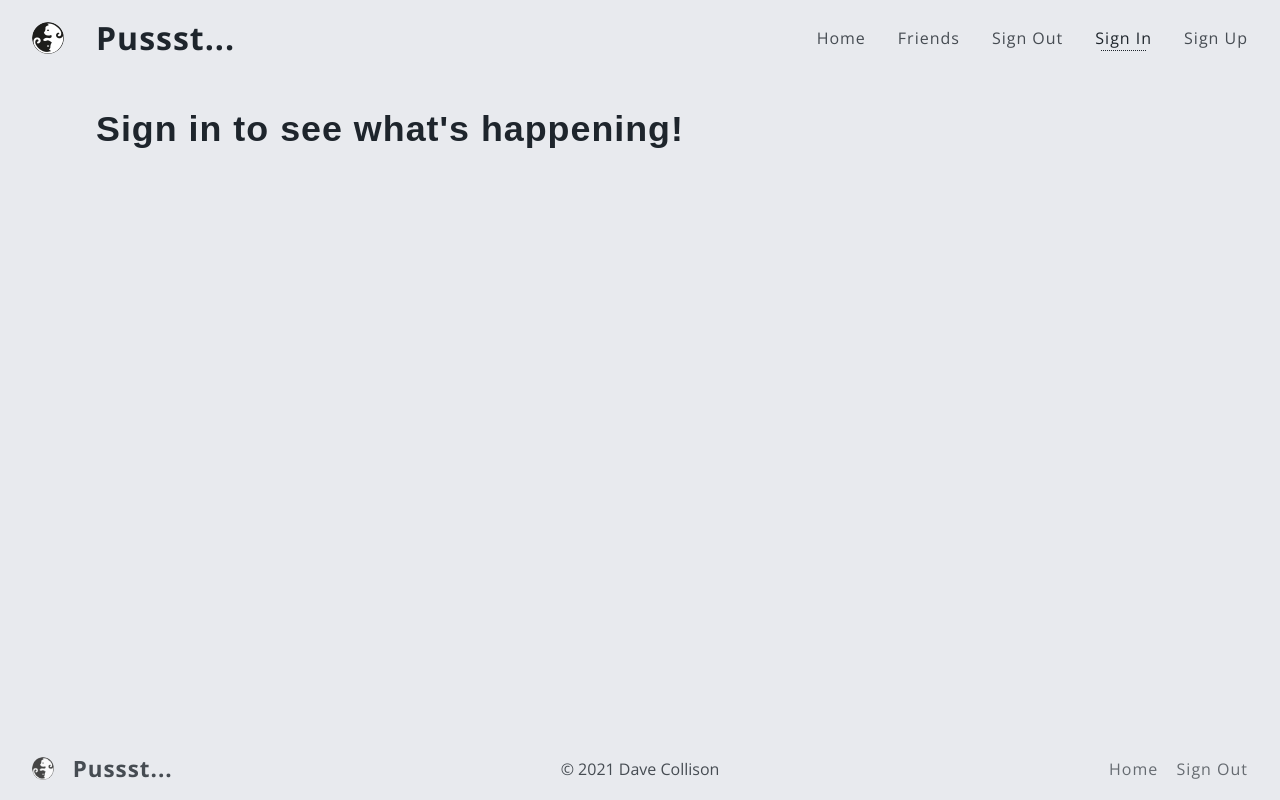
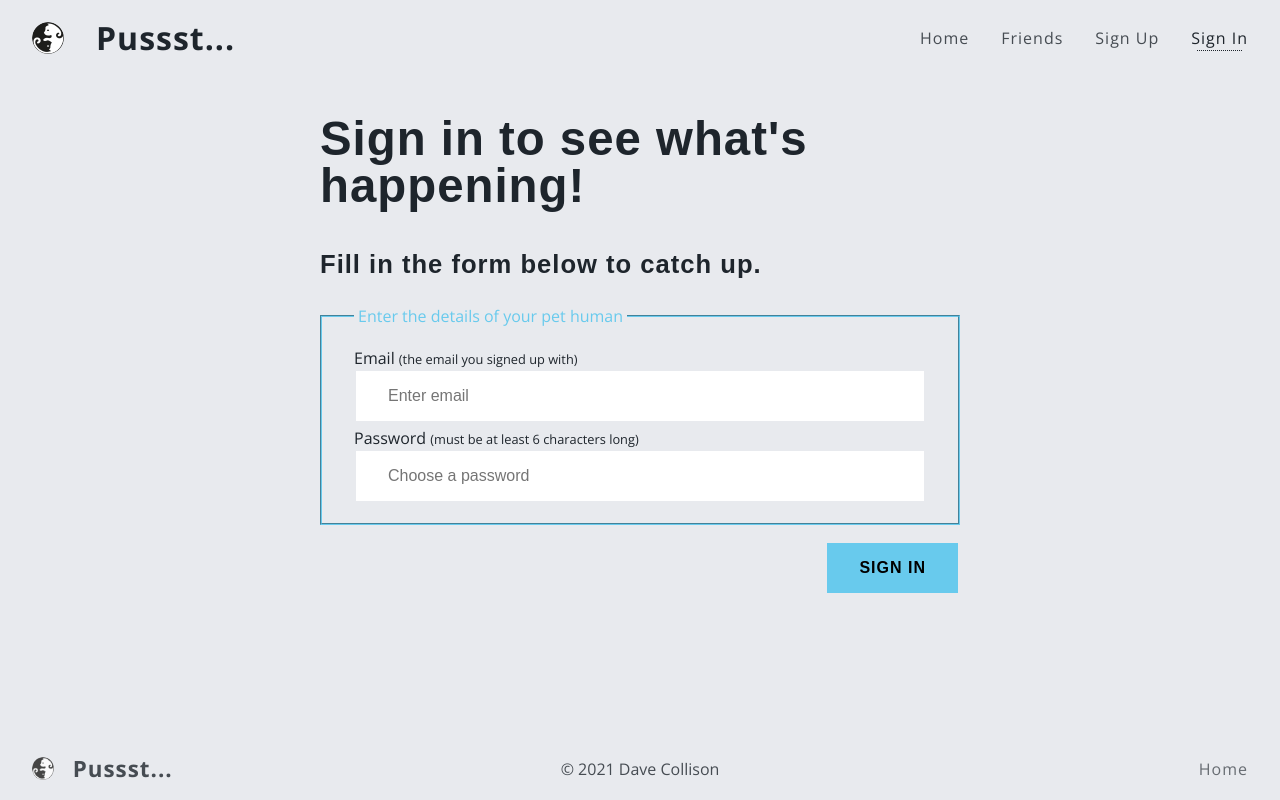
Before and after one commit to thebigdavec/pussst, a Vue app: page /signin in a window 1280 px wide. Built offline with nearby package versions, Linux system fonts and the light colour scheme; no server answers; a web font is replaced by a local one.

Commit message:
add form and implement auth logic
Create login page.
User can now be created and logged in
User name is added to firebase auth
User name is retrieved from firebase auth
User name is 'capitalized' on save.
Sign in, Sign up and Sign out all redirect to Home view.

```diff
--- a/src/App.vue
+++ b/src/App.vue
@@ -10,6 +10,11 @@
 import TheHeader from './components/layout/TheHeader.vue'
 import TheFooter from './components/layout/TheFooter.vue'
 import Home from './views/Home.vue'
+import { onMounted } from 'vue'
+// import { getAuth } from 'firebase/auth'
+onMounted(() => {
+  console.log('Mounted')
+})
 // This starter template is using Vue 3 experimental <script setup> SFCs
 // Check out https://github.com/vuejs/rfcs/blob/master/active-rfcs/0040-script-setup.md
 </script>
--- a/src/components/layout/TheFooter.vue
+++ b/src/components/layout/TheFooter.vue
@@ -6,23 +6,30 @@
       </div>
       <div class="title">{{ appName }}</div>
     </div>
-    <div class="copyright">&copy; {{ year }} {{ author }}</div>
+    <div class="copyright">
+      &copy; {{ year }} {{ author }}
+      <span v-if="userEmail">
+        <small>user: {{ userEmail }} - {{ userName }}</small>
+      </span>
+    </div>
     <nav>
       <ul>
         <li><RouterLink :to="{ name: 'Home' }">Home</RouterLink></li>
-        <li><RouterLink :to="{ name: 'Sign Out' }">Sign Out</RouterLink></li>
       </ul>
     </nav>
   </footer>
 </template>
 // //
 <script setup>
+import { computed } from 'vue'
 import { useStore } from 'vuex'
 const store = useStore()
 const appName = store.state.app.name
 const author = store.state.app.author
 const year =
   store.state.app.version[store.state.app.version.length - 1].date.split(' ')[2]
+const userEmail = computed(() => store.state.user.email)
+const userName = computed(() => store.state.user.name)
 </script>
 
 <style scoped>
--- a/src/components/layout/TheHeader.vue
+++ b/src/components/layout/TheHeader.vue
@@ -10,18 +10,40 @@
       <ul>
         <li><RouterLink :to="{ name: 'Home' }">Home</RouterLink></li>
         <li><RouterLink :to="{ name: 'Friends' }">Friends</RouterLink></li>
-        <li><RouterLink :to="{ name: 'Sign Out' }">Sign Out</RouterLink></li>
-        <li><RouterLink :to="{ name: 'Sign In' }">Sign In</RouterLink></li>
-        <li><RouterLink :to="{ name: 'Sign Up' }">Sign Up</RouterLink></li>
+        <li v-if="isSignedIn">
+          <button @click="signOut">Sign Out</button>
+        </li>
+        <li v-if="!isSignedIn">
+          <RouterLink :to="{ name: 'Sign Up' }">Sign Up</RouterLink>
+        </li>
+        <li v-if="!isSignedIn">
+          <RouterLink :to="{ name: 'Sign In' }">Sign In</RouterLink>
+        </li>
       </ul>
+      <span v-if="displayName">{{ displayName }}</span>
     </nav>
   </header>
 </template>
 // //
 <script setup>
+import { computed } from 'vue'
+import { useRouter } from 'vue-router'
 import { useStore } from 'vuex'
+import { getAuth } from 'firebase/auth'
+const router = useRouter()
 const store = useStore()
-const appName = store.state.app.name
+const auth = getAuth()
+const appName = computed(() => {
+  return store.state.app.name
+})
+const isSignedIn = computed(() => {
+  return store.getters.isSignedIn
+})
+const displayName = computed(() => store.state.user.displayName)
+const signOut = () => {
+  auth.signOut()
+  router.push({ name: 'Home' })
+}
 </script>
 
 <style scoped>
--- a/src/index.css
+++ b/src/index.css
@@ -2,13 +2,14 @@
     /* Colors */
     --clr-dark: #1e252c;
     --clr-light: #e8eaee;
-    --clr-cool: #99ff25;
-    --clr-hot: #ffc125;
-    --clr-accent-default: #68caed;
+    --clr-cool: #68caed;
+    --clr-hot: #ffa825;
+    --clr-accent-default: var(--clr-cool);
+    --clr-highlight-default: var(--clr-hot);
     --clr-bg: var(--bg-clr-preferred, var(--clr-light));
     --clr-fg: var(--fg-clr-preferred, var(--clr-dark));
     --clr-accent: var(--clr-accent-preferred, var(--clr-accent-default));
-    --clr-highlight: var(--highlight-clr-preferred, var(--clr-cool));
+    --clr-highlight: var(--highlight-clr-preferred, var(--clr-highlight-default));
     --clr-transition: background-color 200ms ease-in-out, color 200ms ease-in-out;
     /* Fonts */
     --ff-headings: Overlock, Arial, Helvetica, sans-serif;
--- a/src/main.js
+++ b/src/main.js
@@ -12,6 +12,7 @@ import { initializeApp } from 'firebase/app'
 // Add the Firebase products that you want to use
 import { getAuth } from 'firebase/auth'
 import { getFirestore } from 'firebase/firestore'
+import { getStorage } from 'firebase/storage'
 
 const firebaseConfig = {
   apiKey: 'AIzaSyDz51KOsz_TkcQ-rq_h_jS34Dn5TZApBEk',
@@ -22,6 +23,25 @@ const firebaseConfig = {
   appId: '1:710451076574:web:e7490561097d69e1df514f',
   measurementId: 'G-EVCGBNTPE9'
 }
+const firebaseApp = initializeApp(firebaseConfig)
+const auth = getAuth(firebaseApp)
+const firestore = getFirestore(firebaseApp)
+const storage = getStorage(firebaseApp)
 
-const firebaseApp = initializeApp(firebaseConfig)
+import { onAuthStateChanged } from 'firebase/auth'
+onAuthStateChanged(auth, user => {
+  if (user) {
+    // User is signed in, see docs for a list of available properties
+    // https://firebase.google.com/docs/reference/js/firebase.User
+    const uid = user.uid
+    store.dispatch('saveEmail', user.email)
+    store.dispatch('saveName', user.auth.currentUser.displayName)
+    // ...
+  } else {
+    // User is signed out
+    // ...
+    store.dispatch('signOut')
+    console.log('User is signed out.')
+  }
+})
 createApp(App).use(router).use(store).use(firebaseApp).mount('#app')
--- a/src/store/modules/app.js
+++ b/src/store/modules/app.js
@@ -9,7 +9,10 @@ export default {
       }
     ]
   }),
-  getters: {},
+  getters: {
+    firstVersionNumber: state => state.version[0].number,
+    firstVersionDate: state => state.version[0].date
+  },
   mutations: {
     SET_VERSION(state, payload) {
       const months = [
--- a/src/store/modules/user.js
+++ b/src/store/modules/user.js
@@ -1,22 +1,44 @@
 export default {
   state: () => ({
-    name: 'Dave Collison',
-    email: 'dave@davecollison.dev'
+    name: '',
+    email: ''
   }),
   getters: {
-    firstName: state => {
-      firstName = state.name.trim(' ').split(' ')[0]
-      return firstName
-    }
+    firstName: state => state.name.split(' ')[0],
+    isSignedIn: state => (state.email !== '' ? true : false)
   },
   mutations: {
     SET_NAME(state, payload) {
       state.name = payload
+      console.log('Changed name to', payload)
+    },
+    SET_EMAIL(state, payload) {
+      state.email = payload
+      console.log('Changed email to', payload)
     }
   },
   actions: {
     saveName({ commit }, data) {
-      commit('SET_NAME', data)
+      let name
+      if (data) {
+        name = data
+          .trim(' ')
+          .split(' ')
+          .map(wordInName => {
+            const firstLetter = wordInName[0].toUpperCase()
+            const restOfWord = wordInName.slice(1).toLowerCase()
+            return firstLetter + restOfWord
+          })
+          .join(' ')
+      }
+      commit('SET_NAME', name)
+    },
+    saveEmail({ commit }, data) {
+      commit('SET_EMAIL', data)
+    },
+    signOut({ commit }) {
+      commit('SET_NAME', '')
+      commit('SET_EMAIL', '')
     }
   }
 }
--- a/src/views/Home.vue
+++ b/src/views/Home.vue
@@ -21,9 +21,7 @@ const appname = computed(() => {
 const author = computed(() => {
   return store.state.app.author
 })
-const version = computed(() => {
-  return store.state.app.version[0].number
-})
+const version = store.getters.firstVersionNumber
 const versionDate = computed(() => {
   return store.state.app.version[0].date
 })
--- a/src/views/SignIn/index.vue
+++ b/src/views/SignIn/index.vue
@@ -1,3 +1,70 @@
 <template>
-  <h2>Sign in to see what's happening!</h2>
+  <form @submit.prevent="submitDetails">
+    <h1>Sign in to see what's happening!</h1>
+    <h3>Fill in the form below to catch up.</h3>
+    <fieldset>
+      <legend>Enter the details of your pet human</legend>
+      <div class="form-group">
+        <label for="email">
+          Email
+          <small>(the email you signed up with)</small>
+        </label>
+        <input
+          type="email"
+          name="email"
+          id="email"
+          autocomplete="email"
+          placeholder="Enter email"
+          v-model="email"
+          required
+        />
+      </div>
+      <div class="form-group">
+        <label for="password">
+          Password
+          <small>(must be at least 6 characters long)</small>
+        </label>
+        <input
+          type="password"
+          name="password"
+          id="password"
+          autocomplete="password"
+          placeholder="Choose a password"
+          v-model="password"
+          required
+        />
+      </div>
+    </fieldset>
+    <div class="form-group">
+      <button type="submit">Sign In</button>
+    </div>
+  </form>
 </template>
+
+<script setup>
+import { ref, computed } from 'vue'
+import { useRouter } from 'vue-router'
+import { useStore } from 'vuex'
+import { getAuth, signInWithEmailAndPassword } from 'firebase/auth'
+const name = ref('')
+const email = ref('')
+const password = ref('')
+const router = useRouter()
+const store = useStore()
+const submitDetails = event => {
+  console.log(name.value, email.value, password.value)
+  const auth = getAuth()
+  signInWithEmailAndPassword(auth, email.value, password.value)
+    .then(userCredential => {
+      console.log(userCredential.user)
+      store.dispatch('saveEmail', email.value)
+      store.dispatch('saveName', userCredential.user.displayName)
+      router.push({ name: 'Home' })
+    })
+    .catch(error => {
+      console.log('Error:', error.code, error.message)
+    })
+}
+</script>
+
+<style scoped></style>
--- a/src/views/SignUp/index.vue
+++ b/src/views/SignUp/index.vue
@@ -59,20 +59,35 @@
 </template>
 
 <script setup>
-import { ref } from 'vue'
-import { getAuth, createUserWithEmailAndPassword } from 'firebase/auth'
+import { ref, computed } from 'vue'
+import { useRouter } from 'vue-router'
+import { useStore } from 'vuex'
+import {
+  getAuth,
+  createUserWithEmailAndPassword,
+  updateProfile
+} from 'firebase/auth'
 const name = ref('')
 const email = ref('')
 const password = ref('')
-const authUser = ref('')
+const router = useRouter()
+const store = useStore()
 
 const submitDetails = event => {
-  // console.log(name.value, email.value, password.value)
-  authUser.value = getAuth()
-  firebase.auth().createUserWithEmailAndPassword(email, password)
-}
-const echo = () => {
-  // console.log(name.value)
+  const auth = getAuth()
+  createUserWithEmailAndPassword(auth, email.value, password.value)
+    .then(userCredential => {
+      store.dispatch('saveName', name.value)
+      updateProfile(auth.currentUser, {
+        displayName: name.value
+      })
+        .then(() => console.log('Profile updated'))
+        .catch(error => console.log('Error:', error.code, error.message))
+      router.push({ name: 'Home' })
+    })
+    .catch(error => {
+      console.log('Error:', error.code, error.message)
+    })
 }
 </script>
 
```
Also changed, not shown: src/components/UI/BaseButton.vue (added).
